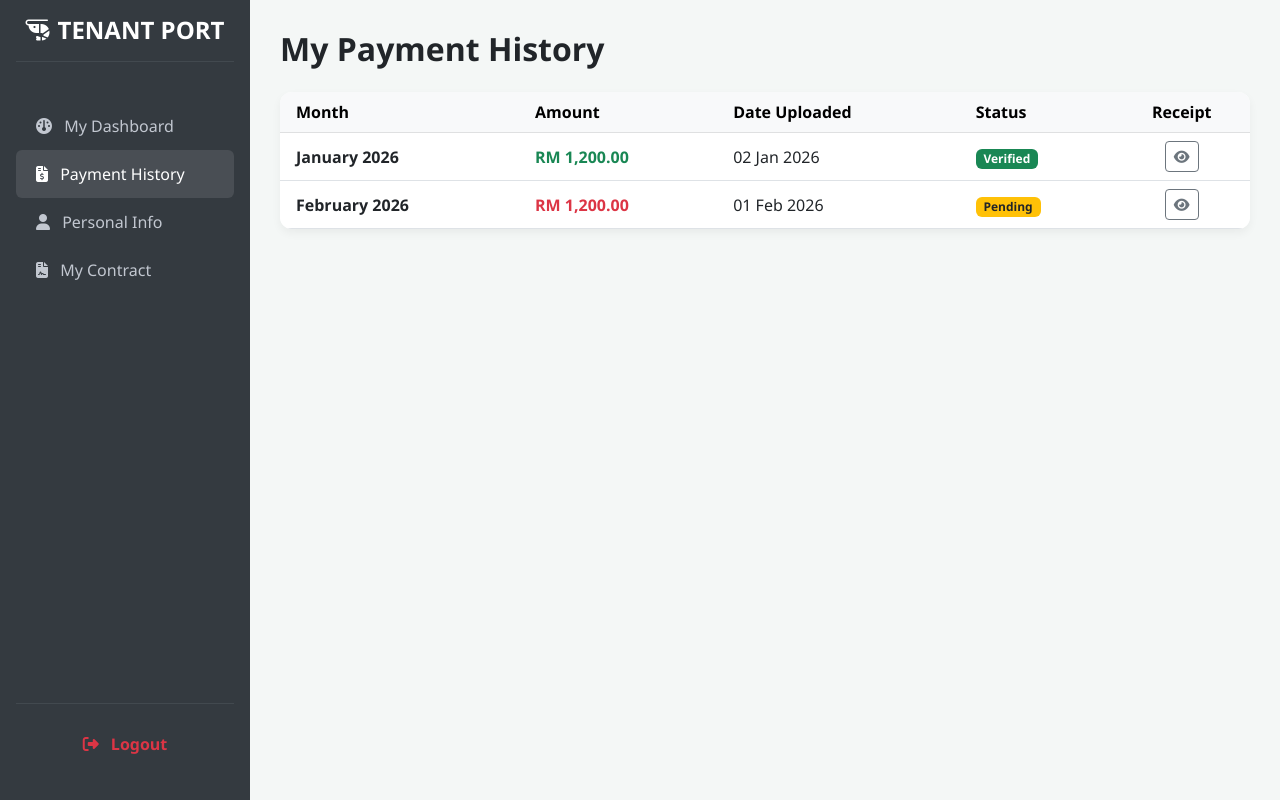
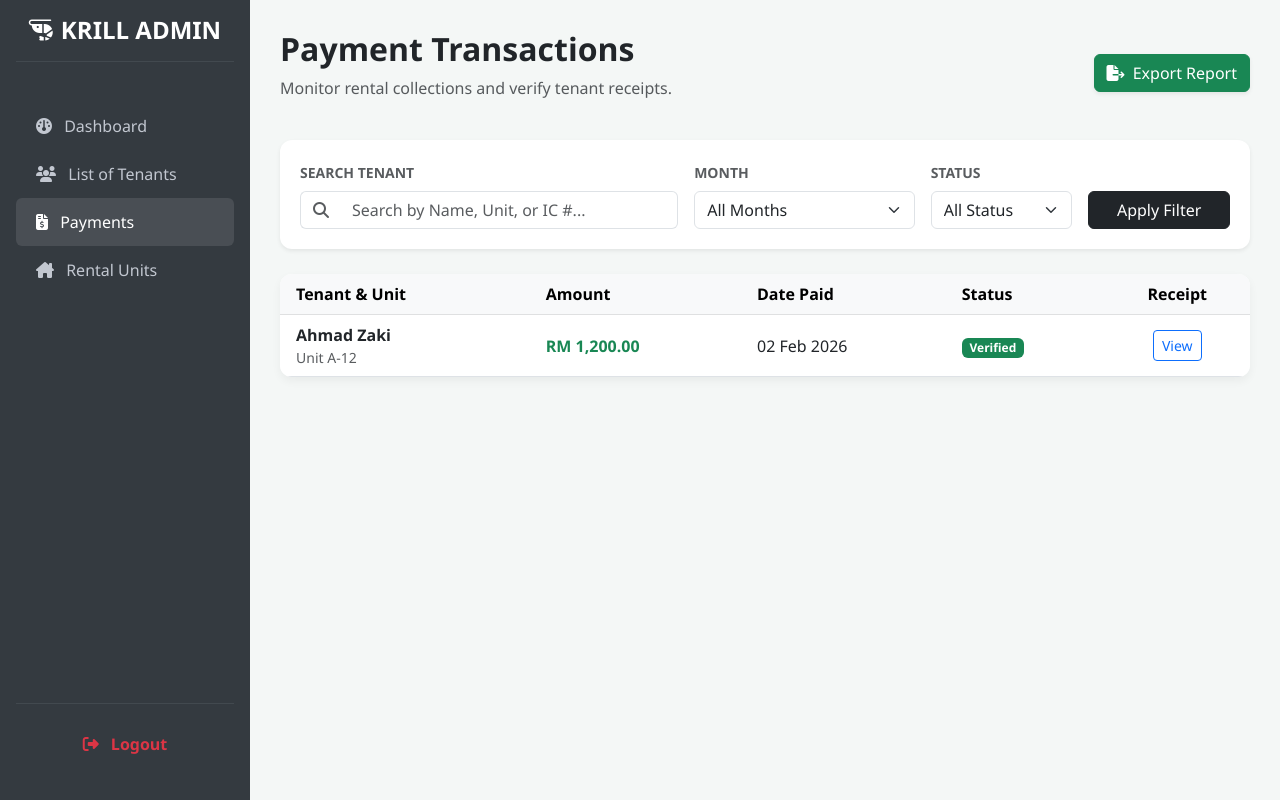
Before and after one commit to Ikigai02/Kril-Company-Website, a plain HTML site: page admin_payments.html in a window 1280 px wide. Drawn offline with nearby package versions, Linux system fonts and the light colour scheme.

Commit message:
Update admin_payments.html

```diff
--- a/admin_payments.html
+++ b/admin_payments.html
@@ -3,13 +3,13 @@
 <head>
     <meta charset="UTF-8">
     <meta name="viewport" content="width=device-width, initial-scale=1.0">
-    <title>Payment History | Krill Tenant</title>
+    <title>Payments | Krill Admin</title>
     <link href="https://cdn.jsdelivr.net/npm/bootstrap@5.3.0/dist/css/bootstrap.min.css" rel="stylesheet">
     <link rel="stylesheet" href="https://cdnjs.cloudflare.com/ajax/libs/font-awesome/6.4.0/css/all.min.css">
     <style>
         body { background-color: #f4f7f6; font-family: 'Segoe UI', sans-serif; }
 
-        /* MATCHING ADMIN SIDEBAR COLOR */
+        /* Fixed Sidebar Design */
         #sidebar {
             min-width: 250px;
             max-width: 250px;
@@ -17,8 +17,6 @@
             min-height: 100vh;
             color: white;
             position: fixed;
-            display: flex;
-            flex-direction: column;
         }
 
         #sidebar .nav-link { color: #c2c7d0; transition: 0.3s; padding: 12px 20px; }
@@ -29,21 +27,22 @@
 
         .main-content { margin-left: 250px; flex-grow: 1; padding: 30px; }
         .card { border: none; border-radius: 12px; box-shadow: 0 4px 10px rgba(0,0,0,0.05); }
+        .search-card { background: white; padding: 20px; border-radius: 12px; margin-bottom: 25px; }
     </style>
 </head>
 <body class="d-flex">
 
     <div id="sidebar" class="d-flex flex-column p-3">
         <div class="text-center mb-4">
-            <h4 class="fw-bold"><i class="fa-solid fa-shrimp me-2"></i>TENANT PORT</h4>
+            <h4 class="fw-bold"><i class="fa-solid fa-shrimp me-2"></i>KRILL ADMIN</h4>
             <hr class="text-secondary">
         </div>
 
         <ul class="nav nav-pills flex-column mb-auto">
-            <li><a href="tenant_dashboard.html" class="nav-link"><i class="fa-solid fa-gauge me-2"></i> My Dashboard</a></li>
-            <li><a href="tenant_payments.html" class="nav-link active"><i class="fa-solid fa-file-invoice-dollar me-2"></i> Payment History</a></li>
-            <li><a href="tenant_info.html" class="nav-link"><i class="fa-solid fa-user me-2"></i> Personal Info</a></li>
-            <li><a href="tenant_contract.html" class="nav-link"><i class="fa-solid fa-file-contract me-2"></i> My Contract</a></li>
+            <li><a href="admin_dashboard.html" class="nav-link"><i class="fa-solid fa-gauge me-2"></i> Dashboard</a></li>
+            <li><a href="admin_tenants.html" class="nav-link"><i class="fa-solid fa-users me-2"></i> List of Tenants</a></li>
+            <li><a href="admin_payments.html" class="nav-link active"><i class="fa-solid fa-file-invoice-dollar me-2"></i> Payments</a></li>
+            <li><a href="admin_units.html" class="nav-link"><i class="fa-solid fa-house-chimney me-2"></i> Rental Units</a></li>
         </ul>
 
         <hr class="text-secondary">
@@ -55,32 +54,70 @@
     </div>
 
     <div class="main-content w-100">
-        <h2 class="fw-bold mb-4">My Payment History</h2>
+        <div class="d-flex justify-content-between align-items-center mb-4">
+            <div>
+                <h2 class="fw-bold">Payment Transactions</h2>
+                <p class="text-muted">Monitor rental collections and verify tenant receipts.</p>
+            </div>
+            <button class="btn btn-success shadow-sm">
+                <i class="fa-solid fa-file-export me-1"></i> Export Report
+            </button>
+        </div>
+
+        <div class="search-card shadow-sm">
+            <div class="row g-3">
+                <div class="col-md-5">
+                    <label class="form-label small fw-bold text-muted">SEARCH TENANT</label>
+                    <div class="input-group">
+                        <span class="input-group-text bg-white border-end-0"><i class="fa-solid fa-magnifying-glass text-muted"></i></span>
+                        <input type="text" class="form-control border-start-0" placeholder="Search by Name, Unit, or IC #...">
+                    </div>
+                </div>
+                <div class="col-md-3">
+                    <label class="form-label small fw-bold text-muted">MONTH</label>
+                    <select class="form-select">
+                        <option selected>All Months</option>
+                        <option>January 2026</option>
+                        <option>February 2026</option>
+                    </select>
+                </div>
+                <div class="col-md-2">
+                    <label class="form-label small fw-bold text-muted">STATUS</label>
+                    <select class="form-select">
+                        <option selected>All Status</option>
+                        <option>Paid</option>
+                        <option>Pending</option>
+                    </select>
+                </div>
+                <div class="col-md-2 d-flex align-items-end">
+                    <button class="btn btn-dark w-100">Apply Filter</button>
+                </div>
+            </div>
+        </div>
+
         <div class="card p-0 overflow-hidden">
             <table class="table table-hover align-middle mb-0">
                 <thead class="table-light">
                     <tr>
-                        <th class="ps-3">Month</th>
+                        <th class="ps-3">Tenant & Unit</th>
                         <th>Amount</th>
-                        <th>Date Uploaded</th>
+                        <th>Date Paid</th>
                         <th>Status</th>
                         <th class="text-center">Receipt</th>
                     </tr>
                 </thead>
                 <tbody>
                     <tr>
-                        <td class="ps-3 fw-bold">January 2026</td>
+                        <td class="ps-3">
+                            <div class="fw-bold">Ahmad Zaki</div>
+                            <div class="small text-muted">Unit A-12</div>
+                        </td>
                         <td class="fw-bold text-success">RM 1,200.00</td>
-                        <td>02 Jan 2026</td>
+                        <td>02 Feb 2026</td>
                         <td><span class="badge bg-success">Verified</span></td>
-                        <td class="text-center"><button class="btn btn-sm btn-outline-secondary"><i class="fa-solid fa-eye"></i></button></td>
-                    </tr>
-                    <tr>
-                        <td class="ps-3 fw-bold">February 2026</td>
-                        <td class="fw-bold text-danger">RM 1,200.00</td>
-                        <td>01 Feb 2026</td>
-                        <td><span class="badge bg-warning text-dark">Pending</span></td>
-                        <td class="text-center"><button class="btn btn-sm btn-outline-secondary"><i class="fa-solid fa-eye"></i></button></td>
+                        <td class="text-center">
+                            <button class="btn btn-sm btn-outline-primary">View</button>
+                        </td>
                     </tr>
                 </tbody>
             </table>
```
